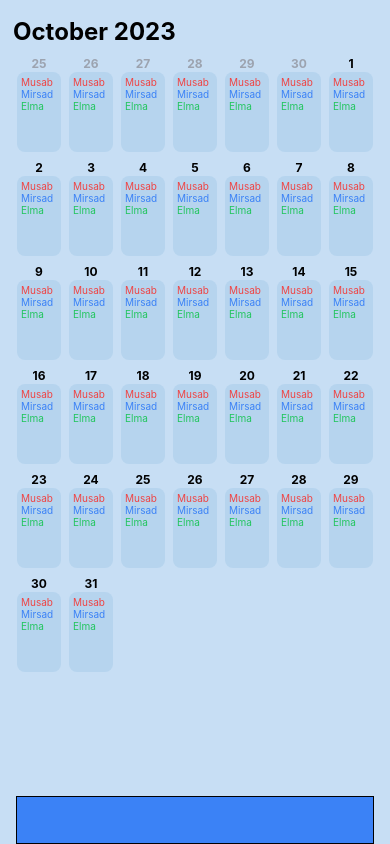
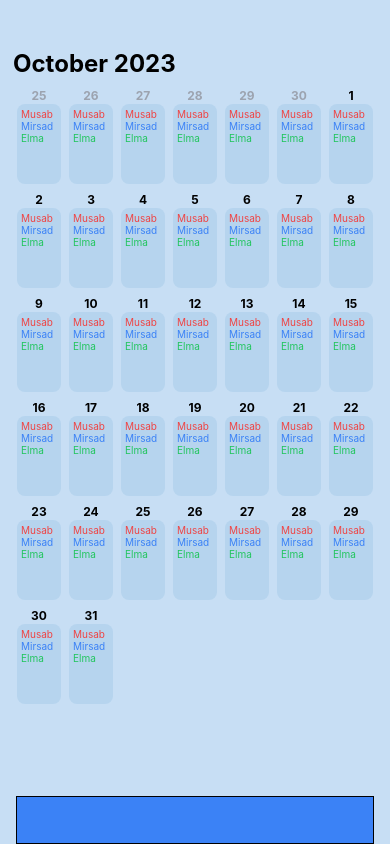
Before and after one commit to Cevra/TaskTracker, a React Native app: screen / in a window 390 px wide. Built offline with nearby package versions, Linux system fonts and the light colour scheme.

Commit message:
feat(calendar): add modal on click with scroll view

```diff
--- /dev/null
+++ b/src/calendar/CalendarDetails.js
@@ -0,0 +1,42 @@
+import { ScrollView, Text, StyleSheet, View, TouchableWithoutFeedback } from 'react-native';
+import { format } from 'date-fns';
+
+
+const Employee = () => {
+    return (
+        <View className="flex flex-row justify-between h-10">
+            <View className="flex-1 justify-center items-start border-r">
+                <Text className=" text-lg border-r">User</Text>
+            </View>
+            <View className="flex-1 justify-center items-center">
+                <Text className="text-lg">User</Text>
+            </View>
+            <View className="flex-1 justify-center items-end border-l">
+                <Text className="text-lg">User</Text>
+            </View>
+        </View>
+
+    );
+}
+
+export function CalendarDetails({ date }) {
+    return (
+        <View className="w-full rounded-lg bg-modal p-4">
+            <View className="flex flex-row justify-between mb-4">
+                <Text className="text-2xl text-white font-bold">{format(date, 'dd. eeee')}</Text>
+                <View>
+                    <Text className="text-2xl text-white font-bold">Edit</Text>
+                </View>
+            </View>
+
+            <ScrollView showsVerticalScrollIndicator={false} className="w-full h-72 flex">
+                {Array(30).fill(0).map((_, index) => (
+                    <Employee key={index} />
+
+                ))}
+            </ScrollView>
+
+        </View>
+
+    );
+}
--- /dev/null
+++ b/src/calendar/CalendarDetailsModal.js
@@ -0,0 +1,22 @@
+
+import React from 'react';
+import { Modal, TouchableWithoutFeedback, View } from 'react-native';
+import { CalendarDetails } from './CalendarDetails';
+
+export default function CalendarDetailsModal({ date, isVisible, setIsVisible }) {
+  return (
+    <Modal
+      animationType="slide"
+      transparent={true}
+      visible={isVisible}
+    >
+      <TouchableWithoutFeedback onPress={() => setIsVisible(!isVisible)}>
+        <View className="flex-1" />
+      </TouchableWithoutFeedback>
+
+      <View className="w-full px-4 absolute top-1/4">
+        <CalendarDetails date={date} />
+      </View>
+    </Modal>
+  );
+}
--- a/src/calendar/CalendarItem.js
+++ b/src/calendar/CalendarItem.js
@@ -1,5 +1,4 @@
 import { Text, View } from 'react-native';
-import { addMonths, isSameMonth } from 'date-fns';
 
 const Employee = ({ name, color }) => {
   return (
--- a/src/calendar/index.js
+++ b/src/calendar/index.js
@@ -1,6 +1,6 @@
 import React, { useCallback, useState } from 'react';
-import { View, useWindowDimensions  } from 'react-native';
-import {  GestureHandlerRootView, Gesture, GestureDetector } from 'react-native-gesture-handler';
+import { TouchableOpacity, useWindowDimensions } from 'react-native';
+import { GestureHandlerRootView, Gesture, GestureDetector } from 'react-native-gesture-handler';
 import Animated, {
   useAnimatedStyle,
   useSharedValue,
@@ -8,11 +8,11 @@ import Animated, {
   runOnJS,
   Easing,
 } from 'react-native-reanimated';
-import { addMonths, isSameMonth } from 'date-fns';
+import { addMonths, format } from 'date-fns';
 import CalendarItem from './CalendarItem';
 import DefaultLayout from '../layouts/Default';
 import { generateCalendarDaysByDate } from '../utils/date';
-import { MONTHS } from '../constants';
+import CalendarDetailsModal from './CalendarDetailsModal';
 
 const INCREMENT = 1;
 const DECREMENT = -1;
@@ -23,24 +23,30 @@ export default function Calendar() {
 
     return { date: today, days: generateCalendarDaysByDate(today) };
   });
+  const [targetDate, setTargetDate] = useState(null);
+  const [isVisible, setIsVisible] = useState(false);
   const dimensions = useWindowDimensions();
   const offset = useSharedValue(0);
   const opacity = useSharedValue(1);
 
   const handleChange = useCallback((step) => {
     setCalendar(({ date: oldDate }) => {
-
       const newDate = addMonths(oldDate, step);
-      //  new Date(oldDate.getFullYear(), oldDate.getMonth() + step, 1);
       return { date: newDate, days: generateCalendarDaysByDate(newDate) };
     })
   }, []);
 
+  console.log(targetDate);
 
   const renderItem = useCallback(({ item }) => {
     return (
       <Animated.View>
-        <CalendarItem item={item} />
+        <TouchableOpacity onPress={() => {
+            setTargetDate(item.date);
+            setIsVisible(true);
+          }}>
+          <CalendarItem item={item} />
+        </TouchableOpacity>
       </Animated.View>
     );
   }, []);
@@ -72,7 +78,7 @@ export default function Calendar() {
         });
       });
 
-      opacity.value = withTiming(0, { duration: 500 , easing: Easing.inOut(Easing.quad)}, () => {
+      opacity.value = withTiming(0, { duration: 500, easing: Easing.inOut(Easing.quad) }, () => {
         opacity.value = withTiming(1, { duration: 800 });
       });
 
@@ -80,11 +86,12 @@ export default function Calendar() {
 
   return (
     <DefaultLayout>
+      <CalendarDetailsModal isVisible={isVisible} setIsVisible={setIsVisible} date={targetDate} />
       <GestureHandlerRootView style={{ flex: 1 }}>
         <GestureDetector gesture={pan}>
           <Animated.View className="w-full h-max" style={[{}, animatedStyles]}>
-            <Animated.Text className="w-max mt-4 text-right text-2xl font-bold capitalize">
-              {MONTHS[calendar.date.getMonth()]} {calendar.date.getFullYear()}
+            <Animated.Text className="w-max mt-12 text-right text-2xl font-bold capitalize">
+              {format(calendar.date, 'MMMM yyyy')}
             </Animated.Text>
             <Animated.FlatList
               data={calendar.days}
--- a/src/constants/index.js
+++ b/src/constants/index.js
@@ -3,18 +3,3 @@ export const MAX_CALENDAR_ROWS = 5;
 export const MAX_CALENDAR_ITEMS_PER_ROW = 7;
 
 export const MAX_CALENDAR_ITEMS = MAX_CALENDAR_ROWS * MAX_CALENDAR_ITEMS_PER_ROW;
-
-export const MONTHS = [
-  'january',
-  'february',
-  'march',
-  'april',
-  'may',
-  'june',
-  'july',
-  'august',
-  'september',
-  'october',
-  'november',
-  'december'
-];
--- a/tailwind.config.js
+++ b/tailwind.config.js
@@ -3,6 +3,7 @@ module.exports = {
   theme: {
     extend: {
       backgroundColor: {
+        modal: '#7496B6',
         layout: "#C7DEF4",
         circle: "#B0D9F7",
         "shade-blue": "#B6D4EE",
```
